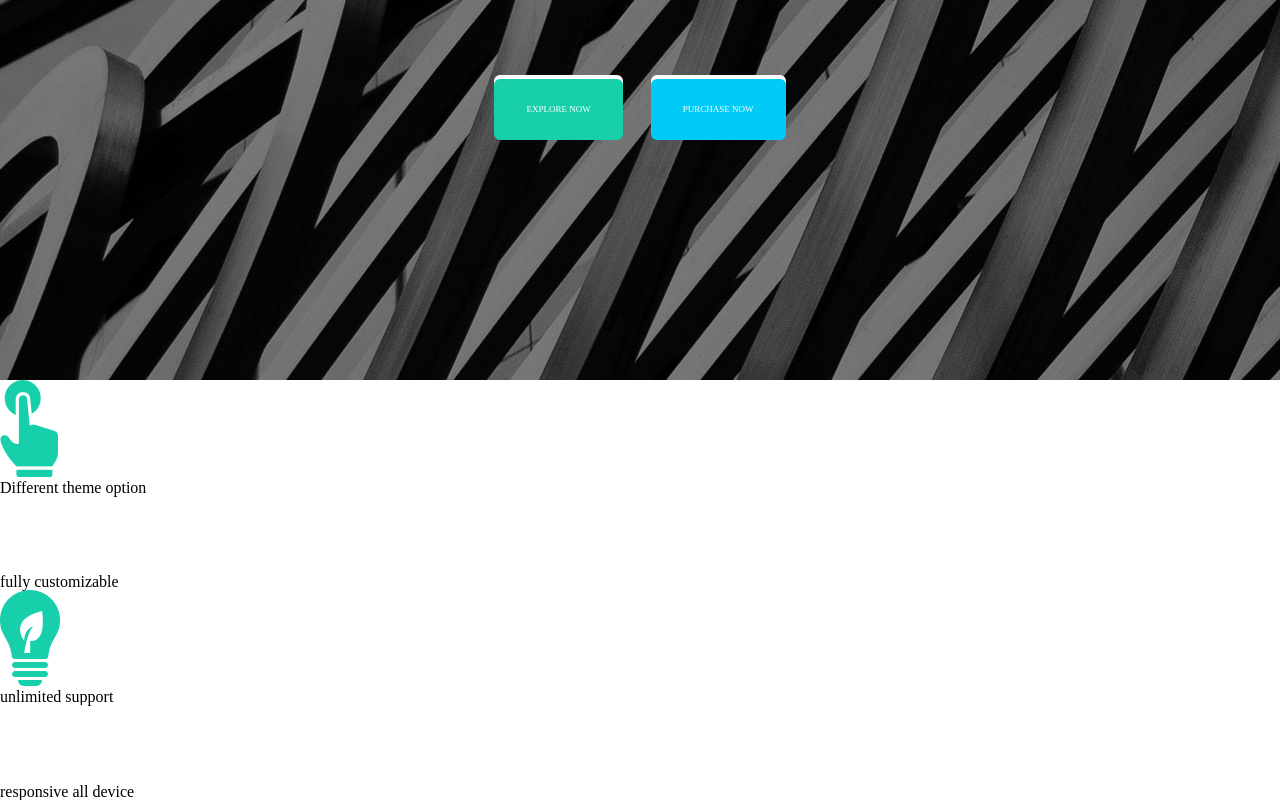
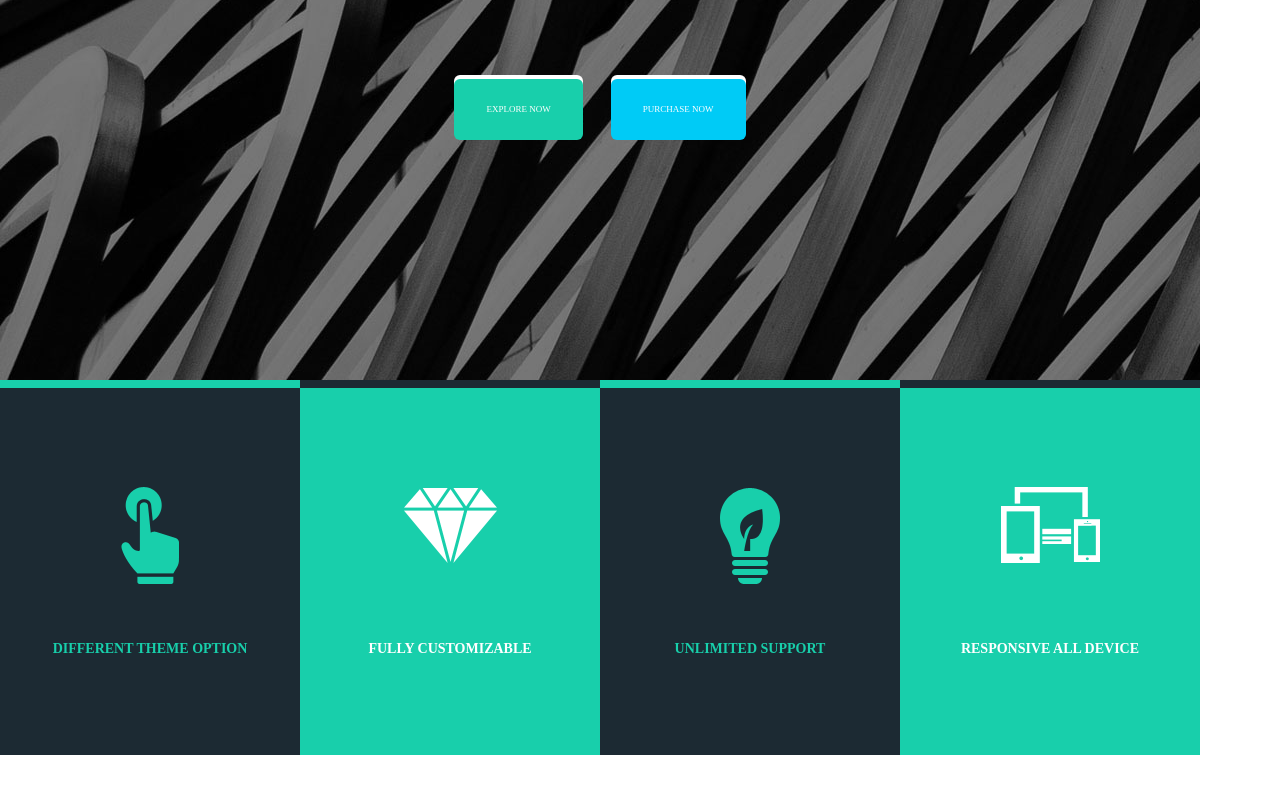
Before and after one commit to mykhailoPavliuk/hum, a plain HTML site: page index.html in a window 1280 px wide. Shown: the part 580-1380 px from the top of the page. After the commit the page ends 1335 px from the top, so only its background shows below. Drawn offline with Linux system fonts and the light colour scheme.

Commit message:
advantages section completed

```diff
--- a/css/style.css
+++ b/css/style.css
@@ -1,5 +1,6 @@
 body{
     font-family:"AdobeInvisFont", "sans-serif";
+    width: 1200px;
 }
 a{
     text-decoration: none;
@@ -66,7 +67,7 @@ a{
     color: #18cfab;
 }
 .nav-menu-link:hover:after{
-    width:25px;
+    width: 1rem;
     position: absolute;
     top:120px;
 }
@@ -135,3 +136,41 @@ a{
     background: #00cbf6;
 }
 /*heder ends*/
+.advantages-section{
+    width:1200px;
+    margin: 0 auto;
+}
+.advantages-description{
+    display: flex;
+}
+.advantages-description-item{
+    height: 367px;
+    width: 25%;
+    display: flex;
+    align-items: center;
+    justify-content: center;
+    flex-direction: column;
+    color: white;
+
+}
+.advantages-description-item:nth-child(odd){
+    background: #1C2A33;
+    border-top: 8px solid #18cfab;
+
+}
+.advantages-description-item:nth-child(even){
+    background: #18cfab;
+    border-top: 8px solid #1C2A33;
+}
+
+.description-text{
+    margin-top: 79px;
+    text-transform: uppercase;
+    font-size: 14px;
+    font-weight: 700;
+}
+
+.description-text.text-colored{
+    margin-top: 58px;
+}
+/*description section ends*/
--- a/index.html
+++ b/index.html
@@ -47,20 +47,20 @@
 </header>
 <section class="advantages-section">
     <div class="advantages-description">
-        <div class="description-item">
+        <div class="advantages-description-item">
             <img src="./img/description/green_hand.png" alt="green hand" class="description-img">
-            <p class="description-text">Different theme option</p>
+            <p class="description-text text-colored">Different theme option</p>
         </div>
-        <div class="description-item">
+        <div class="advantages-description-item">
             <img src="./img/description/diamond.png" alt="white diamond" class="description-img">
             <p class="description-text">fully customizable</p>
         </div>
-        <div class="description-item">
+        <div class="advantages-description-item">
             <img src="./img/description/green_energy.png" alt="
 green light bulb with a leaf inside" class="description-img">
-            <p class="description-text">unlimited support</p>
+            <p class="description-text text-colored">unlimited support</p>
         </div>
-        <div class="description-item">
+        <div class="advantages-description-item">
             <img src="./img/description/devices.png" alt="white tablet, computer, phone" class="description-img">
             <p class="description-text">responsive all device</p>
         </div>
```
